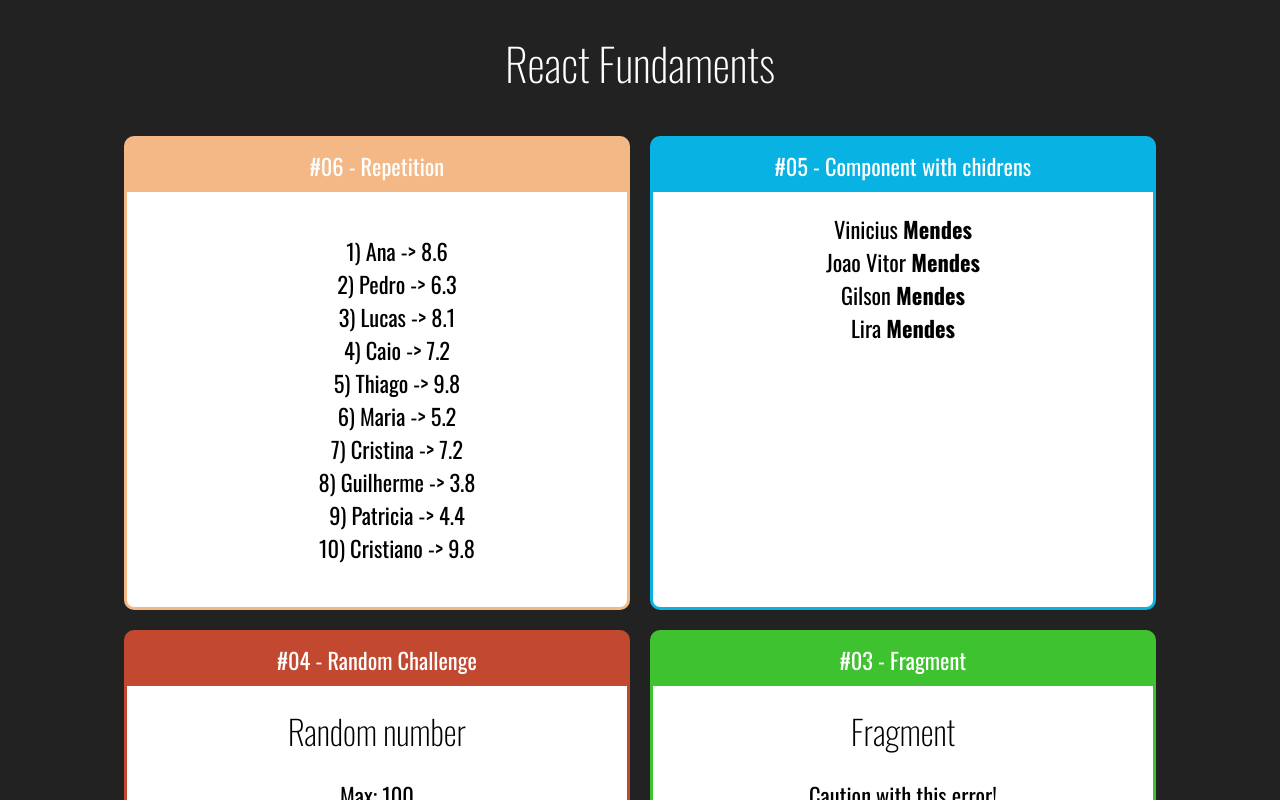
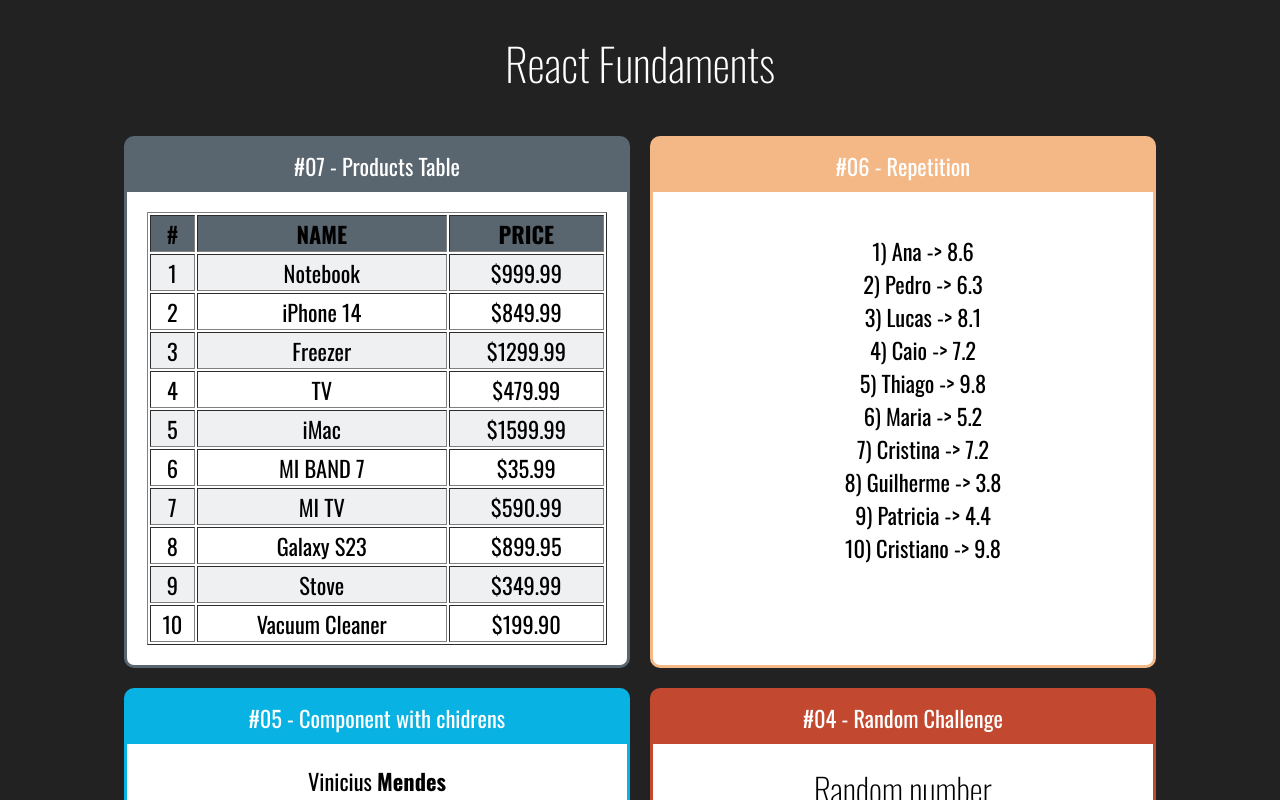
Before and after one commit to viniciusferrmendes/react-redux, a React (Create React App) app in the folder react-fundaments/: page / in a window 1280 px wide. Shown: the top 800 px of the page. Built offline with nearby package versions, Linux system fonts and the light colour scheme.

Commit message:
added products table

```diff
--- a/react-fundaments/src/App.jsx
+++ b/react-fundaments/src/App.jsx
@@ -8,6 +8,7 @@ import Card from "./components/Layout/Card/Card";
 import Family from "./components/basics/Family";
 import FamilyMember from "./components/basics/FamilyMember";
 import StudentsList from "./components/repetition/StudentsList";
+import ProductsTable from "./components/repetition/ProductsTable";
 
 import "./App.css";
 
@@ -17,6 +18,9 @@ export default () => {
             <h1>React Fundaments</h1>
 
             <div className="Cards">
+                <Card title="#07 - Products Table" color="#59656F">
+                    <ProductsTable />
+                </Card>
                 <Card title="#06 - Repetition" color="#F4B886">
                     <StudentsList />
                 </Card>
--- /dev/null
+++ b/react-fundaments/src/components/repetition/ProductsTable.css
@@ -0,0 +1,11 @@
+.ProductsTable table {
+    width: 100%;
+}
+
+.ProductsTable th {
+    background-color: #59656F;
+}
+
+.ProductsTable .Even {
+    background-color: #EEF0F2;
+}
--- /dev/null
+++ b/react-fundaments/src/components/repetition/ProductsTable.jsx
@@ -0,0 +1,34 @@
+import React from "react";
+
+import products from "../../data/products";
+
+import "./ProductsTable.css";
+
+export default props => {
+    const listItems = products.map(({ id, name, price }, i) => {
+        return (
+            <tr key={id} className={i % 2 === 0 ? "Even" : ""}>
+                <td>{id}</td>
+                <td>{name}</td>
+                <td>${price.toFixed(2)}</td>
+            </tr>
+        );
+    });
+
+    return (
+        <div className="ProductsTable">
+            <table border={1}>
+                <thead>
+                    <tr>
+                        <th>#</th>
+                        <th>NAME</th>
+                        <th>PRICE</th>
+                    </tr>
+                </thead>
+                <tbody>
+                    {listItems}
+                </tbody>
+            </table>
+        </div>
+    );
+}
--- a/react-fundaments/src/components/repetition/StudentsList.jsx
+++ b/react-fundaments/src/components/repetition/StudentsList.jsx
@@ -3,7 +3,6 @@ import React from "react";
 import students from "../../data/students";
 
 export default props => {
-
     const listItems = students.map(student => {
         const { id, name, grade } = student;
         return <li key={id}>{id}) {name} -&gt; {grade}</li>
--- /dev/null
+++ b/react-fundaments/src/data/products.js
@@ -0,0 +1,12 @@
+export default [
+    { id: 1, name: "Notebook", price: 999.99 },
+    { id: 2, name: "iPhone 14", price: 849.99 },
+    { id: 3, name: "Freezer", price: 1299.99 },
+    { id: 4, name: "TV", price: 479.99 },
+    { id: 5, name: "iMac", price: 1599.99 },
+    { id: 6, name: "MI BAND 7", price: 35.99 },
+    { id: 7, name: "MI TV", price: 590.99 },
+    { id: 8, name: "Galaxy S23", price: 899.95 },
+    { id: 9, name: "Stove", price: 349.99 },
+    { id: 10, name: "Vacuum Cleaner", price: 199.90 },
+];
```
